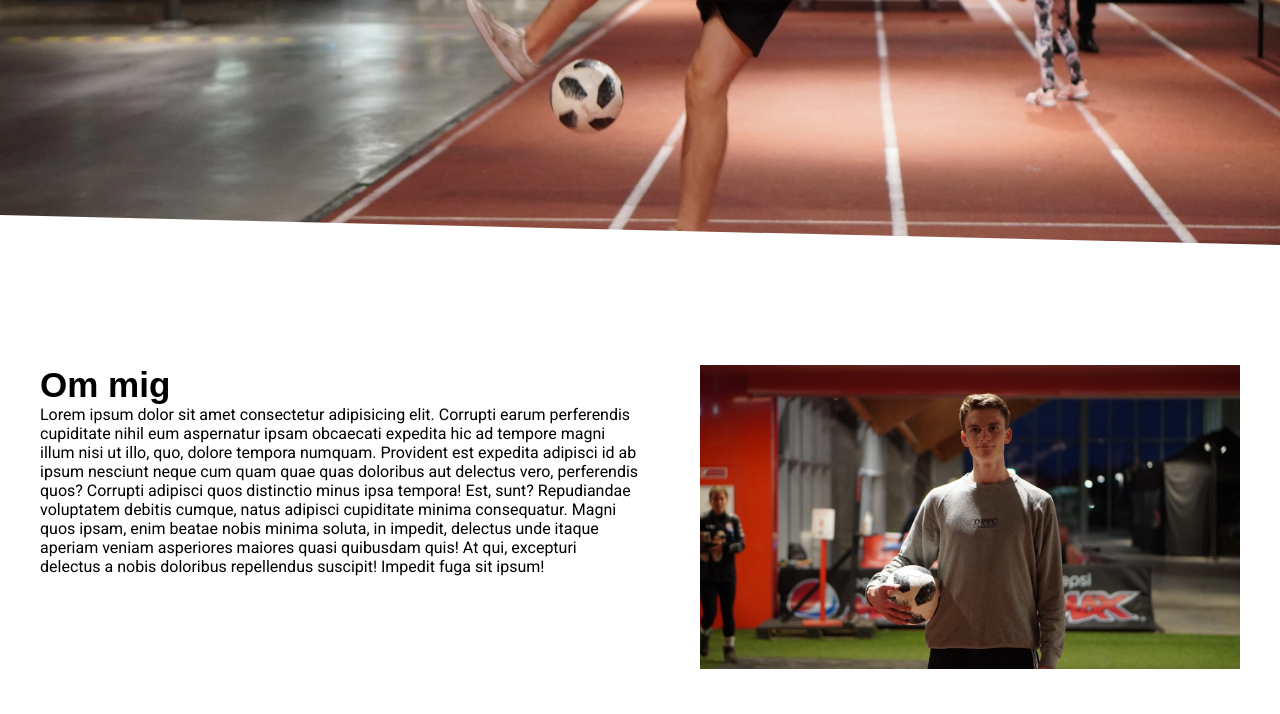
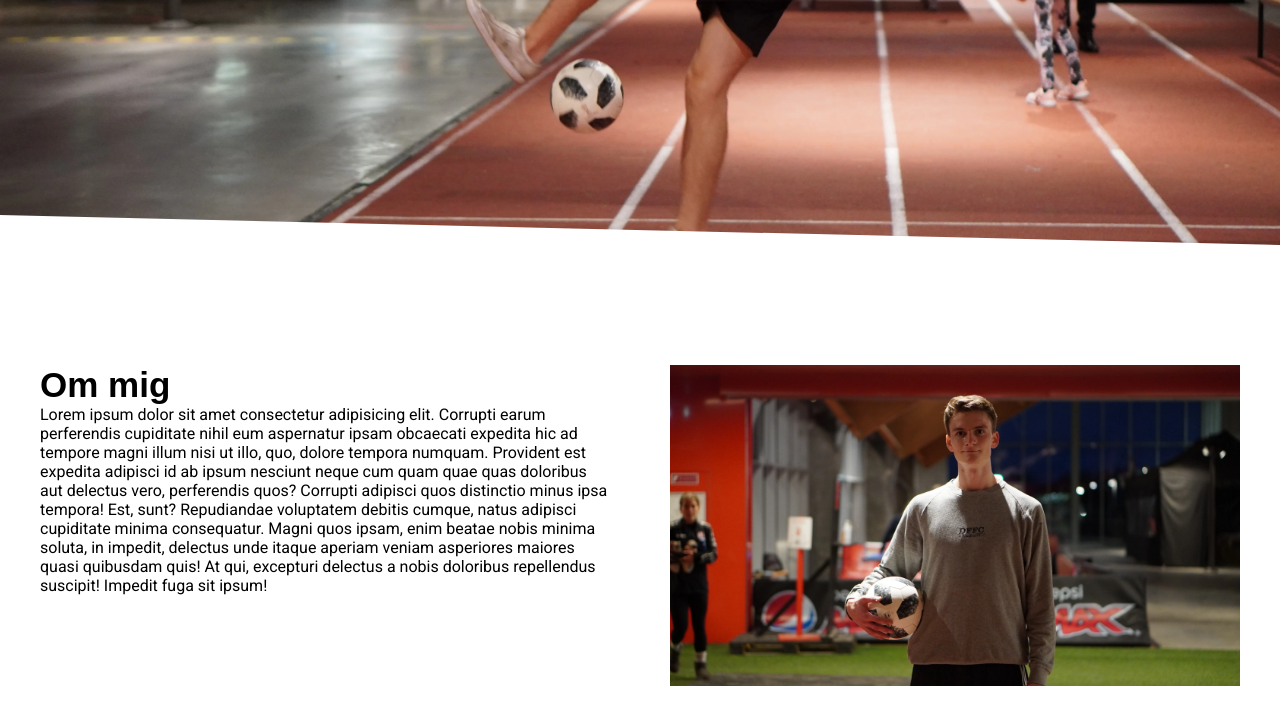
Before and after one commit to Helbob/pilot, a plain HTML site: page index.html in a window 1280 px wide. Shown: the part 355-1069 px from the top of the page. Drawn offline with Linux system fonts and the light colour scheme; a web font is replaced by a local one.

Commit message:
+ gap, -padding

```diff
--- a/style.css
+++ b/style.css
@@ -79,6 +79,7 @@ article {
   grid-column: 2;
   grid-template-columns: repeat(auto-fit, minmax(300px, 1fr));
   padding-top: 10%;
+  gap: 5%;
 }
 
 p + figure {
@@ -88,7 +89,6 @@ p + figure {
 .test {
   display: grid;
   grid-template-columns: repeat(auto-fit, minmax(300px, 1fr));
-  padding-left: 10%;
   padding-bottom: 5%;
 }
 
```
